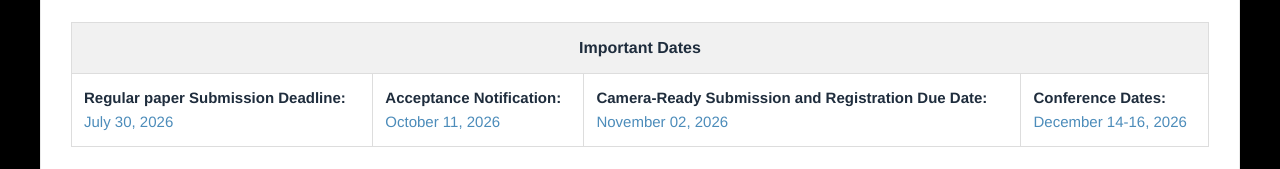
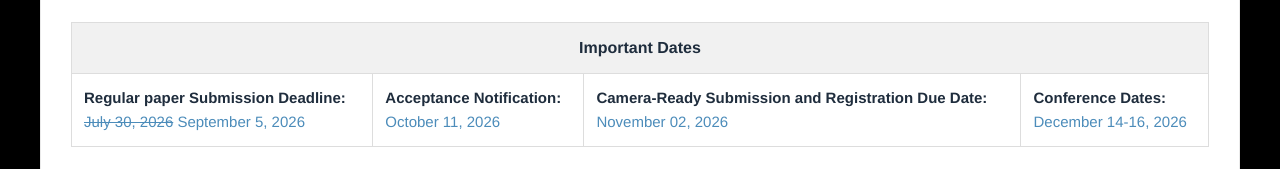
Before and after one commit to csaie2026/csaie2026.github.io, a plain HTML site: page docs/index.html in a window 1280 px wide. Shown: the part 1985-2154 px from the top of the page. Drawn offline with Linux system fonts and the light colour scheme.

Commit message:
date update

```diff
--- a/docs/index.html
+++ b/docs/index.html
@@ -213,7 +213,9 @@
           <tr>
             <td>
               <strong>Regular paper Submission Deadline:</strong><br />
-              <span class="text-blue">July 30, 2026</span>
+              <span class="text-blue"
+                ><s>July 30, 2026</s> September 5, 2026</span
+              >
             </td>
             <td>
               <strong>Acceptance Notification:</strong><br />
```
